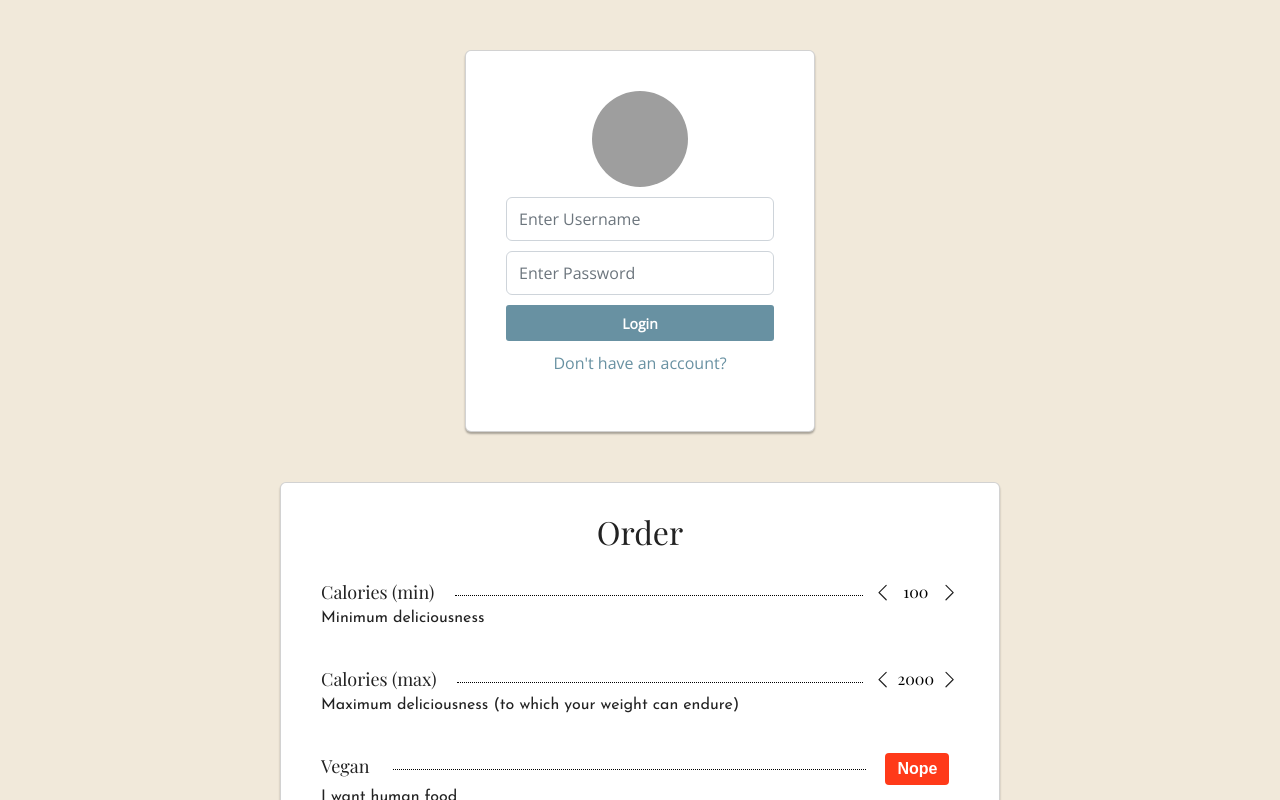
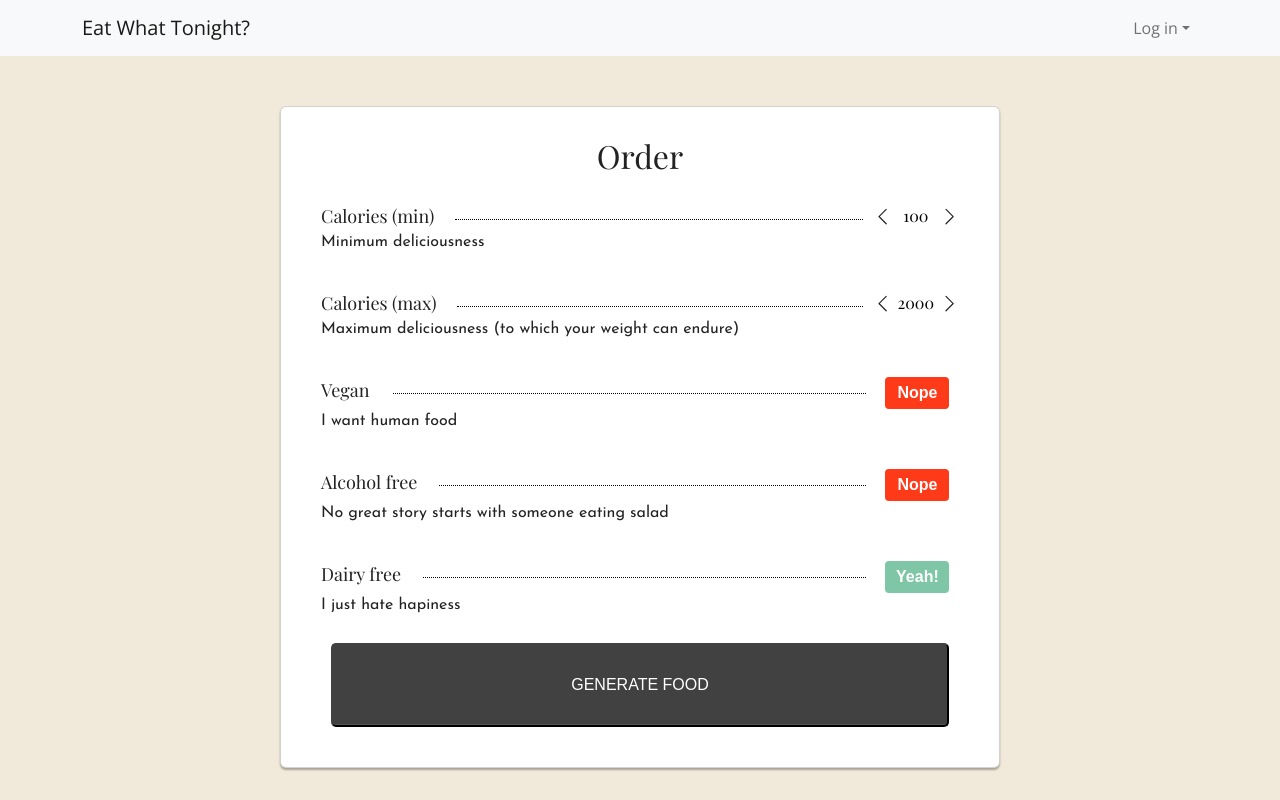
Before and after one commit to toomspawt/eat-what-tonight, a React (Create React App) app in the folder frontend/: page / in a window 1280 px wide. Shown: the top 800 px of the page. Built offline with nearby package versions, Linux system fonts and the light colour scheme; grey boxes are pictures that could not be loaded.

Commit message:
finish styling

```diff
--- a/frontend/package.json
+++ b/frontend/package.json
@@ -15,6 +15,7 @@
     "dayjs": "^1.11.7",
     "jwt-decode": "^3.1.2",
     "react": "^18.2.0",
+    "react-bootstrap": "^2.7.4",
     "react-card-flip": "^1.2.0",
     "react-dom": "^18.2.0",
     "react-range-slider-input": "^3.0.7",
--- a/frontend/src/App.js
+++ b/frontend/src/App.js
@@ -1,23 +1,25 @@
 import React from 'react';
 import './static/css/index.css'
 //import './static/css/background.css'
-import UserCard from './cards/UserCard';
 import FilterCard from './cards/FilterCard';
 //import Background from './cards/Background';
 import { useContext } from "react";
 import AuthContext from "./context/AuthContext";
+import Navigation from './cards/Navbar';
 
 export default function App() {
     let { user } = useContext(AuthContext);
     //console.log(user);
 
     return (
-        <div className='container bg-container'>
-            {
-                //<Background />
-            }
-            <UserCard user={user}/>
-            <FilterCard user={user}/>
+        <div>
+            <Navigation user={user} />
+            <div className='container bg-container'>
+                {
+                    //<Background />
+                }
+                <FilterCard user={user}/>
+            </div>
         </div>
     )
 
--- a/frontend/src/cards/FilterCard.js
+++ b/frontend/src/cards/FilterCard.js
@@ -124,9 +124,10 @@ function FilterCard({ user }) {
                     filters: filters
                 })
                 //console.log(filters)
+                alert("Successful!")
                 console.log(response.data.response)
             } catch {
-                console.log("Something went wrong")
+                alert("Something went wrong!")
             }
         };
         fetchData();
@@ -267,15 +268,6 @@ function FilterCard({ user }) {
             />
         </ReactCardFlip>
     )
-    /*
-    !showCuisine ? (
-        renderFilters()
-    ) : <CuisineCard
-        cuisine={cuisine}
-        flipCard={flipCard}
-    />
-    */
-
 
 }
 
--- /dev/null
+++ b/frontend/src/cards/Navbar.js
@@ -0,0 +1,37 @@
+import Container from 'react-bootstrap/Container';
+import Nav from 'react-bootstrap/Nav';
+import Navbar from 'react-bootstrap/Navbar';
+import NavDropdown from 'react-bootstrap/NavDropdown';
+import UserCard from './UserCard';
+import { useContext } from "react";
+import AuthContext from "../context/AuthContext";
+
+function Navigation(props) {
+    const { logoutUser } = useContext(AuthContext);
+    return (
+        <Navbar bg="light" expand="lg">
+        <Container>
+            <Navbar.Brand href="#home">Eat What Tonight?</Navbar.Brand>
+            <Navbar.Toggle />
+            <Navbar.Collapse>
+                <Nav className="justify-content-end" style={{ "width": "100%" }}>
+                    {props.user ? (
+                        <NavDropdown title={props.user.username} id="basic-nav-dropdown">
+                            <NavDropdown.Item>
+                                <Nav.Link onClick={logoutUser}>Log out</Nav.Link>
+                            </NavDropdown.Item>
+                        </NavDropdown>
+                    ) : (
+                    <NavDropdown title="Log in" id="basic-nav-dropdown">
+                        <UserCard />
+                    </NavDropdown>
+                    )}
+
+                </Nav>
+            </Navbar.Collapse>
+        </Container>
+        </Navbar>
+    );
+}
+
+export default Navigation;
--- a/frontend/src/cards/UserCard.js
+++ b/frontend/src/cards/UserCard.js
@@ -1,12 +1,14 @@
 import { useContext, useState } from "react";
 import AuthContext from "../context/AuthContext";
 import RegisterCard from './RegisterCard';
+import ReactCardFlip from 'react-card-flip';
 
 function UserCard({ user }) {
-  const { loginUser, logoutUser } = useContext(AuthContext);
+  const { loginUser } = useContext(AuthContext);
   const [showRegister, setShowRegister] = useState(false)
 
   // if logged in, say hello
+  /*
   if (user) return (
     <div className="card">
       <h1>Hello, {user.username}</h1>
@@ -14,6 +16,7 @@ function UserCard({ user }) {
       <button onClick={logoutUser}>Logout</button>
     </div>
   )
+  */
 
   // if not logged in, render LoginCard
   const handleSubmit = (e) => {
@@ -23,7 +26,8 @@ function UserCard({ user }) {
     username.length > 0 && loginUser(username, password);
   };
 
-  return !showRegister? (
+  const renderLogin = () => {
+    return (
       <div className="card card-container">
         <form className="form-signin" onSubmit={handleSubmit}>
           <img
@@ -42,60 +46,19 @@ function UserCard({ user }) {
           <p href="#" className="forgot-password" onClick={setShowRegister}>Don't have an account?</p>
         </form>
       </div>
-  ) : (
+      )
+  }
+
+  return (
+    <ReactCardFlip isFlipped={showRegister} flipDirection="vertical">
+        {renderLogin()}
+
         <RegisterCard
           showRegister={showRegister}
           setRegister={() => {setShowRegister(!showRegister);}}
         />
+    </ReactCardFlip>
   )
+
 };
-
-  /*
-
-
-  return !showRegister? (
-      <div className="login-container">
-        <div className="screen">
-          <div className="screen__content">
-            <form className="login" onSubmit={handleSubmit}>
-
-              <div className="login__field">
-                {
-                  //<i className="login__icon fas fa-user" />
-                }
-                <input type="text" className="login__input" id="username" placeholder="Username"/>
-              </div>
-              <div className="login__field">
-                {
-                  //<i className="login__icon fas fa-lock"></i>
-                }
-                <input type="password" className="login__input" id="password" placeholder="Password"/>
-              </div>
-              <button className="button login__submit">
-                <span className="button__text">Log In</span>
-                {
-                  //<i className="button__icon fas fa-chevron-right"></i>
-                }
-              </button>
-            </form>
-            <div className="social-login">
-              <p onClick={setShowRegister}>Don't have an account?</p>
-            </div>
-          </div>
-          <div className="screen__background">
-            <span className="screen__background__shape screen__background__shape4"></span>
-            <span className="screen__background__shape screen__background__shape3"></span>
-            <span className="screen__background__shape screen__background__shape2"></span>
-            <span className="screen__background__shape screen__background__shape1"></span>
-          </div>
-        </div>
-      </div>
-  ) : (
-    <RegisterCard
-      showRegister={showRegister}
-      setRegister={() => {setShowRegister(!showRegister);}}
-    />
-  )
-}
-*/
 export default UserCard
--- a/frontend/src/static/css/cuisine.css
+++ b/frontend/src/static/css/cuisine.css
@@ -19,6 +19,10 @@
 @media screen
   and (max-device-width: 480px)
   and (orientation: portrait){
+    .recipe-image {
+        max-width: none;
+        max-height: none;
+    }
     .recipe-image img{
         padding: 20px;
     }
--- a/frontend/src/static/css/index.css
+++ b/frontend/src/static/css/index.css
@@ -25,6 +25,16 @@ html, #root {
     cursor: default;
 }
 
+/*
+*   Navbar
+*/
+/* #Navigation
+================================================== */
+.dropdown-menu.show {
+    min-width: 300px;
+    right: 0;
+    left: auto !important;
+}
 
 /*
 * Card component
```
Also changed, not shown: 2 other files (tests, documents, lock files or other folders). Lines whose indentation alone changed are shown as unchanged.
